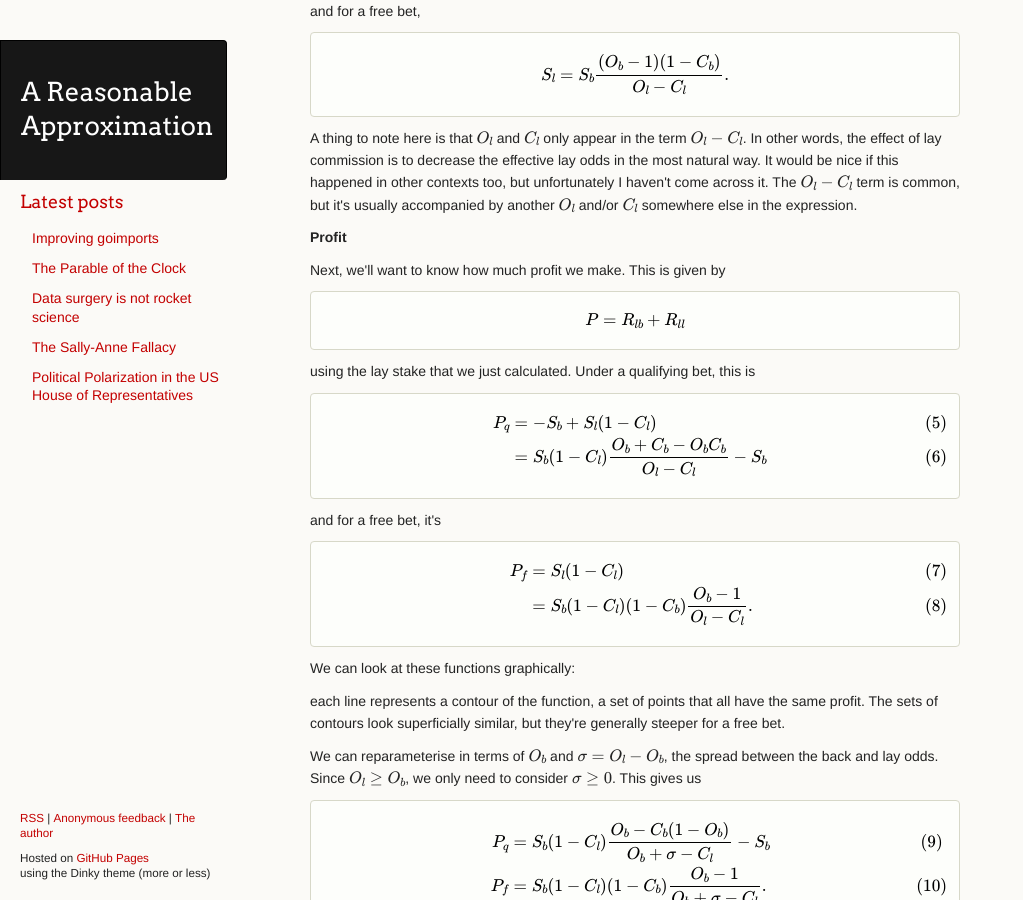
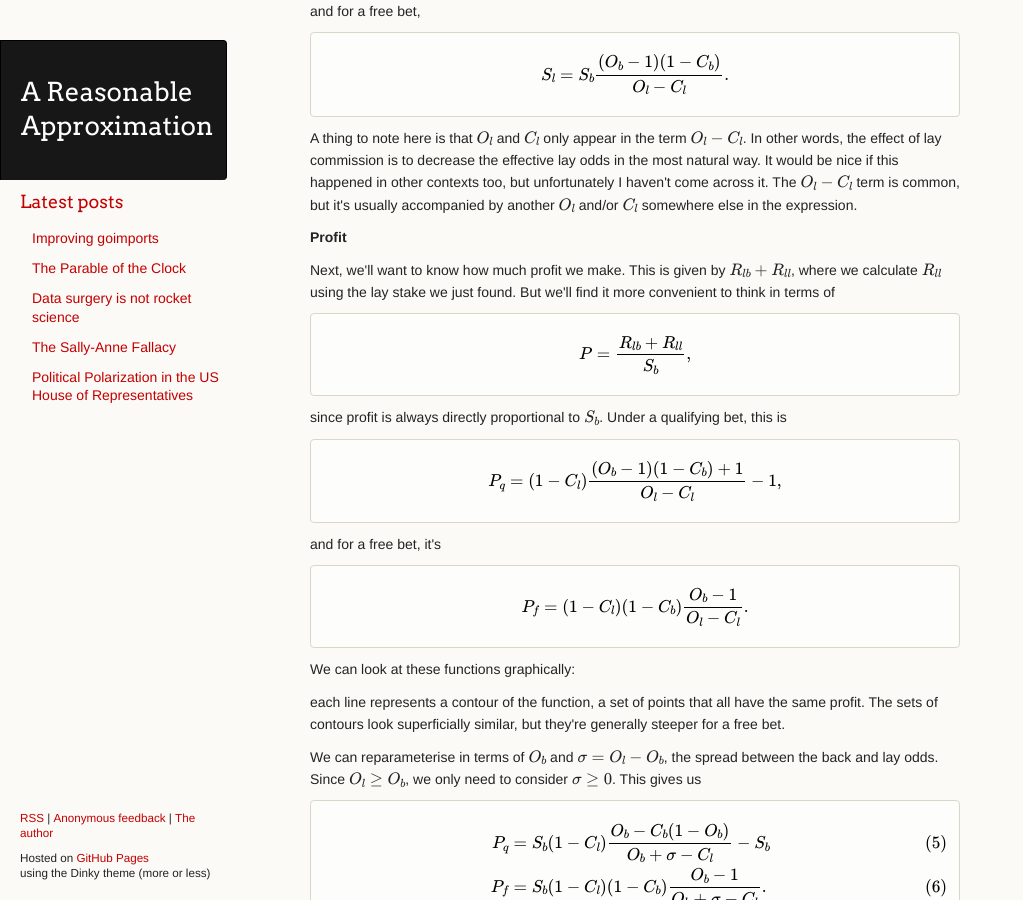
Before and after one commit to ChickenProp/chickenprop.github.com, a Jekyll site: the page built from drafts/matched-betting.md, in a window 1280 px wide and 900 px high, scrolled down 2495 px. Shown: the whole window, without its empty margins (0-1023 px from the left). Built offline with Jekyll 4.4.1, drawn with Linux system fonts in a browser that asks for light colours; nearby versions of some CDN libraries; formulas are drawn with MathJax 3; comment, search, counter and statistics services are not loaded.

Commit message:
Editing.

```diff
--- a/drafts/matched-betting.md
+++ b/drafts/matched-betting.md
@@ -79,23 +79,17 @@ A thing to note here is that $O_l$ and $C_l$ only appear in the term $O_l - C_l$
 
 **Profit**
 
-Next, we'll want to know how much profit we make. This is given by
+Next, we'll want to know how much profit we make. This is given by $R_{lb} + R_{ll}$, where we calculate $R_{ll}$ using the lay stake we just found. But we'll find it more convenient to think in terms of
 
-    $$ P = R_{lb} + R_{ll} $$
+    $$ P = { R_{lb} + R_{ll} \over S_b }, $$
 
-using the lay stake that we just calculated. Under a qualifying bet, this is
+since profit is always directly proportional to $S_b$. Under a qualifying bet, this is
 
-    $$ \begin{align}
-        P_q &= -S_b + S_l (1 - C_l)                                    \\
-            &= S_b(1 - C_l){ O_b + C_b - O_bC_b \over O_l - C_l } - S_b
-    \end{align} $$
+    $$ P_q = (1 - C_l){ (O_b - 1)(1 - C_b) + 1 \over O_l - C_l } - 1, $$
 
 and for a free bet, it's
 
-    $$ \begin{align}
-        P_f &= S_l (1 - C_l)                                           \\
-            &= S_b (1 - C_l) (1 - C_b) { O_b - 1 \over O_l - C_l }.
-    \end{align} $$
+    $$ P_f = (1 - C_l) (1 - C_b) { O_b - 1 \over O_l - C_l }. $$
 
 We can look at these functions graphically:
 
```
